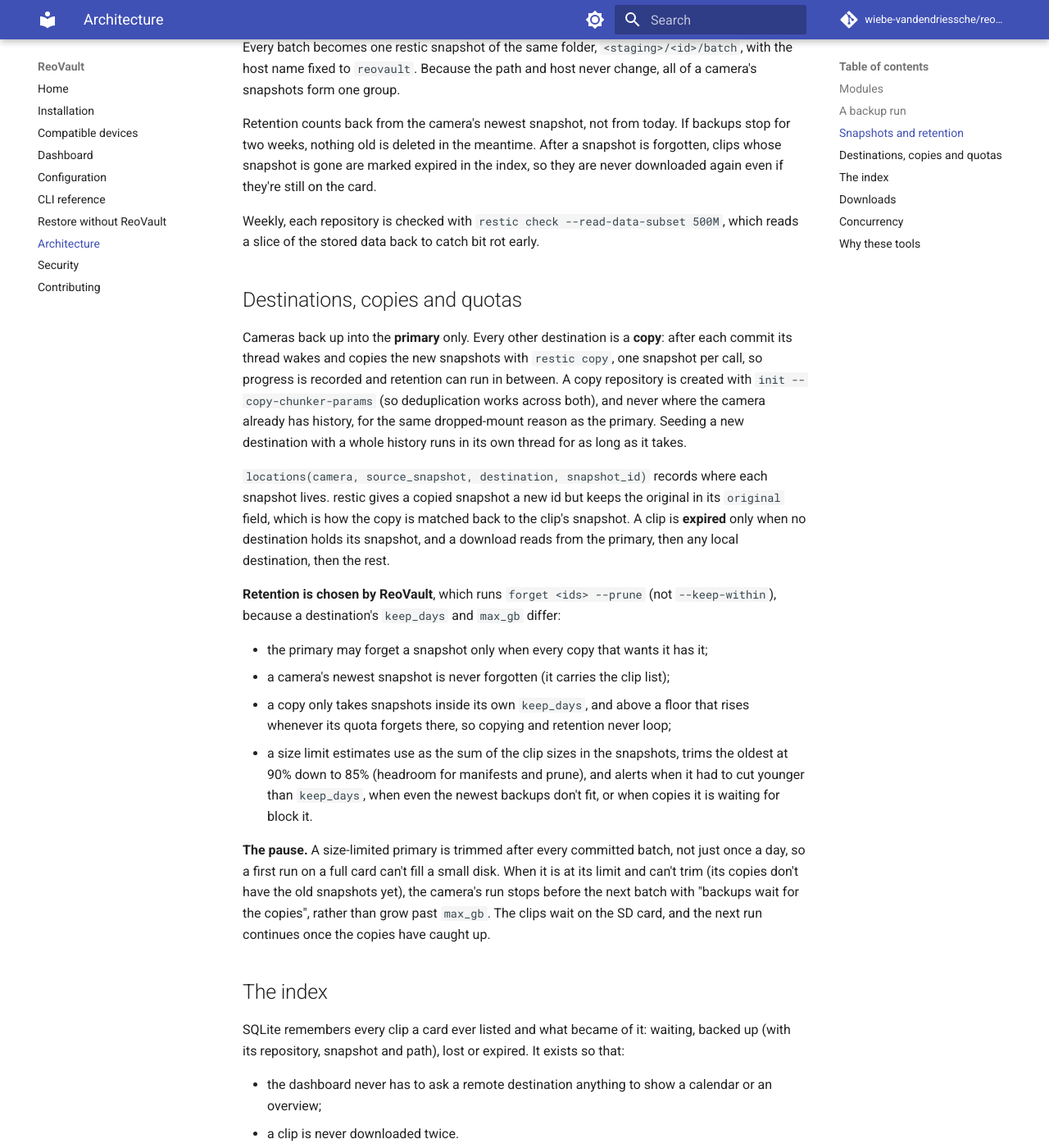
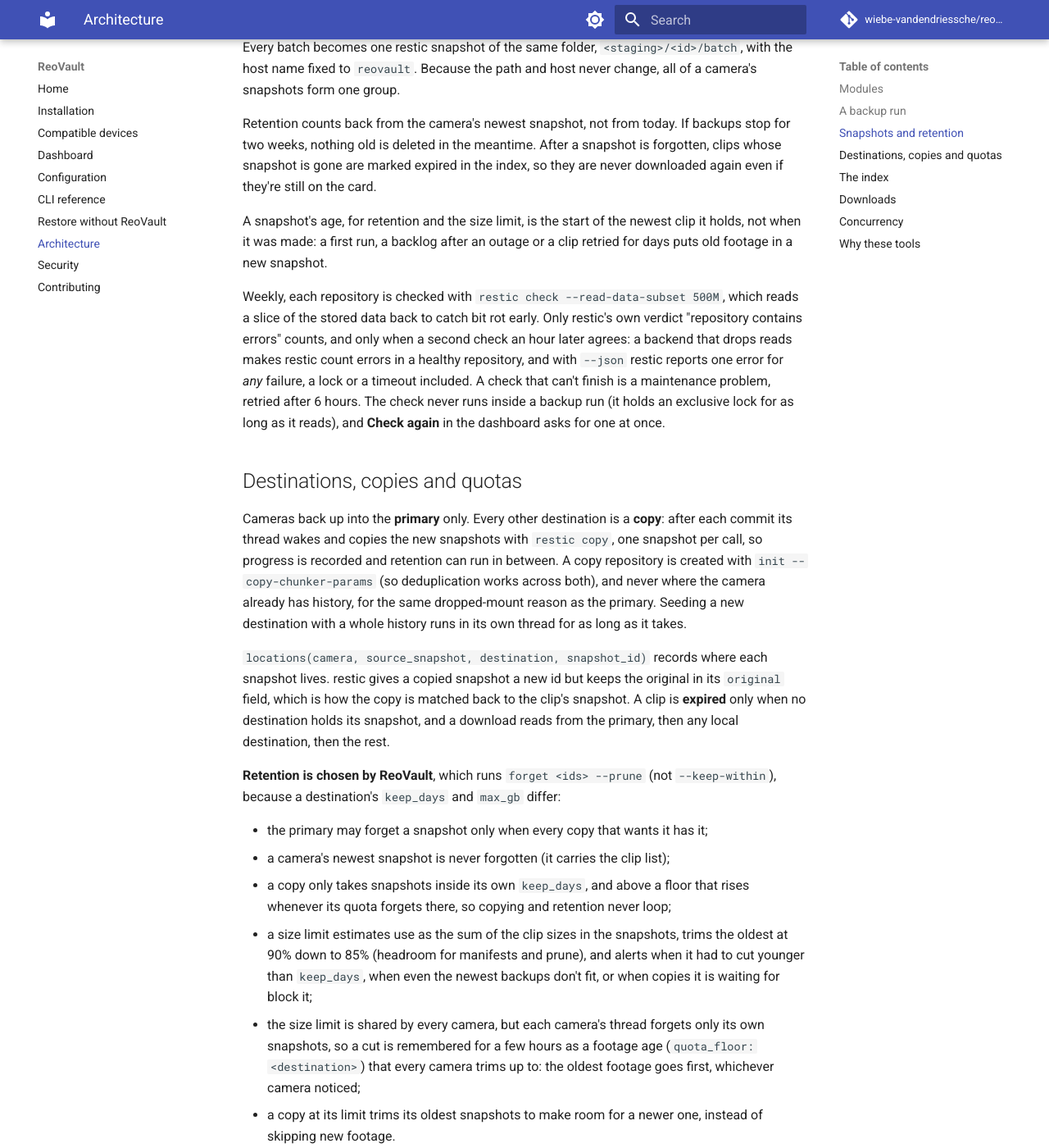
Before and after one commit to wiebe-vandendriessche/reovault, an MkDocs documentation site: the page built from docs/architecture.md, in a window 1280 px wide and 1400 px high, scrolled down 2957 px. Shown: the whole window at 82% size. Built offline with MkDocs 1.6.1 and Material for MkDocs 9.7.7, drawn with Linux system fonts in a browser that asks for light colours; comment, search, counter and statistics services are not loaded; some of the changed text lies outside the part shown.

Commit message:
Docs: how each problem clears, lock healing, DST behaviour
docs/dashboard.md gets a table of every problem, what clears it and the
dashboard action; architecture.md covers stale-lock healing, check
classification, footage age and the shared quota; compatibility.md records
the E1 Outdoor Pro's DST fall-back behaviour verified on 2026-11-17.

```diff
--- a/docs/architecture.md
+++ b/docs/architecture.md
@@ -106,8 +106,19 @@ backups stop for two weeks, nothing old is deleted in the meantime. After
 a snapshot is forgotten, clips whose snapshot is gone are marked expired in the index, so
 they are never downloaded again even if they're still on the card.
 
+A snapshot's age, for retention and the size limit, is the start of the newest
+clip it holds, not when it was made: a first run, a backlog after an outage or
+a clip retried for days puts old footage in a new snapshot.
+
 Weekly, each repository is checked with `restic check --read-data-subset 500M`,
-which reads a slice of the stored data back to catch bit rot early.
+which reads a slice of the stored data back to catch bit rot early. Only
+restic's own verdict "repository contains errors" counts, and only when a
+second check an hour later agrees: a backend that drops reads makes restic
+count errors in a healthy repository, and with `--json` restic reports one
+error for *any* failure, a lock or a timeout included. A check that can't
+finish is a maintenance problem, retried after 6 hours. The check never runs
+inside a backup run (it holds an exclusive lock for as long as it reads), and
+**Check again** in the dashboard asks for one at once.
 
 ## Destinations, copies and quotas
 
@@ -136,7 +147,13 @@ then the rest.
 * a size limit estimates use as the sum of the clip sizes in the snapshots,
   trims the oldest at 90% down to 85% (headroom for manifests and prune), and
   alerts when it had to cut younger than `keep_days`, when even the newest
-  backups don't fit, or when copies it is waiting for block it.
+  backups don't fit, or when copies it is waiting for block it;
+* the size limit is shared by every camera, but each camera's thread forgets
+  only its own snapshots, so a cut is remembered for a few hours as a footage
+  age (`quota_floor:<destination>`) that every camera trims up to: the oldest
+  footage goes first, whichever camera noticed;
+* a copy at its limit trims its oldest snapshots to make room for a newer one,
+  instead of skipping new footage.
 
 **The pause.** A size-limited primary is trimmed after every committed batch,
 not just once a day, so a first run on a full card can't fill a small disk.
@@ -185,7 +202,15 @@ another; the only helper is the upload thread of the run in progress, joined
 before the run ends. Each copy destination has its own thread and only writes
 to its own repositories, reading the primary with `restic copy`. Lock-taking
 restic commands pass `--retry-lock 10m`, so the two sides wait for each other
-instead of failing. Cameras run in parallel; a camera never does. `reovault run` shares
+instead of failing. Cameras run in parallel; a camera never does.
+
+**Stale locks.** restic never ignores a lock whose process is gone, so one left
+behind blocks every later command. Any restic command that finds the
+repository locked runs `restic unlock` (which removes only locks whose process
+is gone) and tries once more. A timeout interrupts restic with SIGINT before it
+is killed, so it can remove its own lock. This is what kept production from
+backing up for three days in November 2026: a check couldn't delete its lock
+while the destination hung, and ReoVault only unlocked at startup. `reovault run` shares
 the same per-camera lock file as the daemon.
 
 ## Why these tools
```
Also changed, not shown: docs/compatibility.md (+13 -0 lines), docs/dashboard.md (+24 -0 lines).
